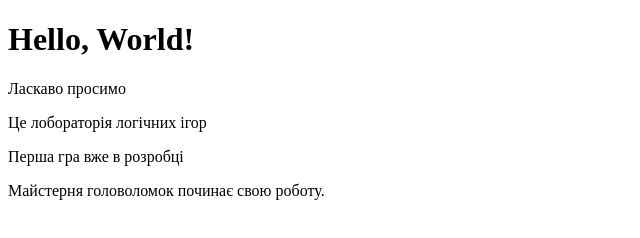
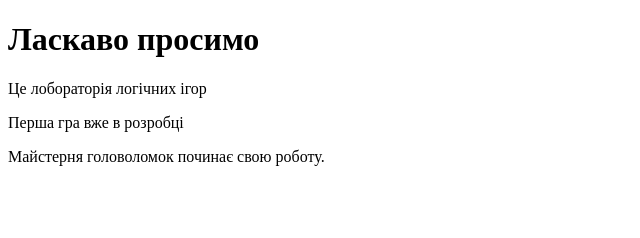
Before and after one commit to Vorsklica/logic-games, a plain HTML site: page index.html in a window 1280 px wide. Shown: the whole page, without its empty margins (0-640 px from the left). Drawn offline with Linux system fonts and the light colour scheme.

Commit message:
Update lending page text

```diff
--- a/index.html
+++ b/index.html
@@ -6,8 +6,7 @@
     <title>Logic Games</title>
 </head>
 <body>
-    <h1>Hello, World!</h1>
-    <p>Ласкаво просимо</p>
+    <h1>Ласкаво просимо</h1>
     <p>Це лобораторія логічних ігор</p>
     <p>Перша гра вже в розробці</p>
     <p>Майстерня головоломок починає свою роботу.</p>
```
